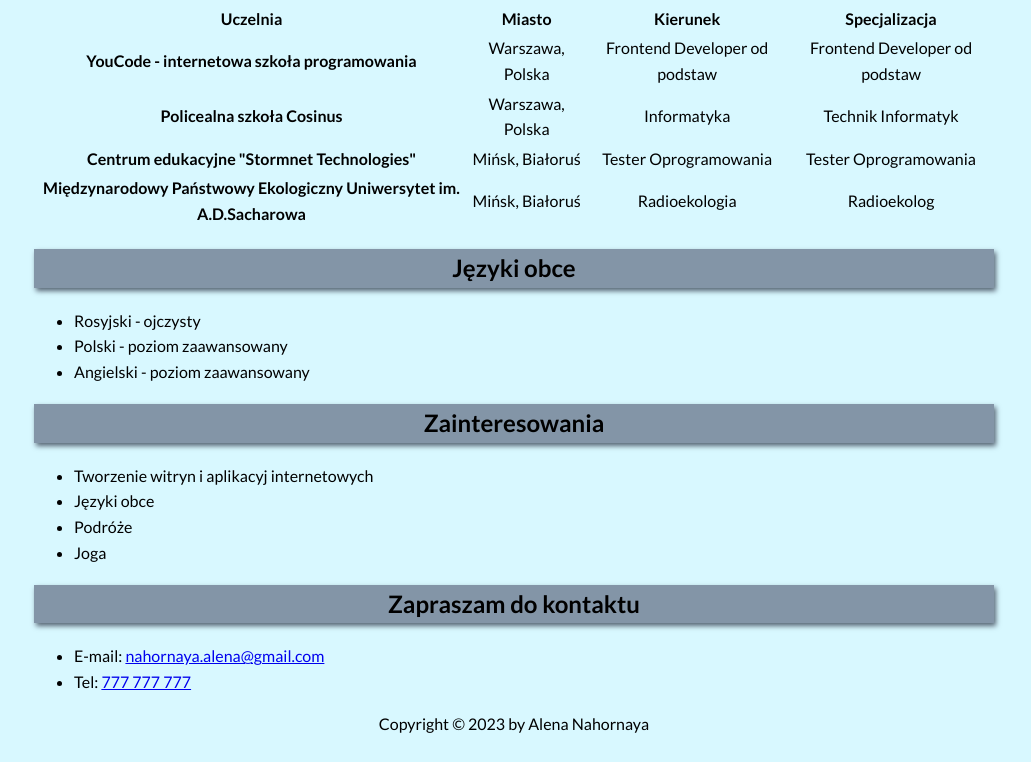
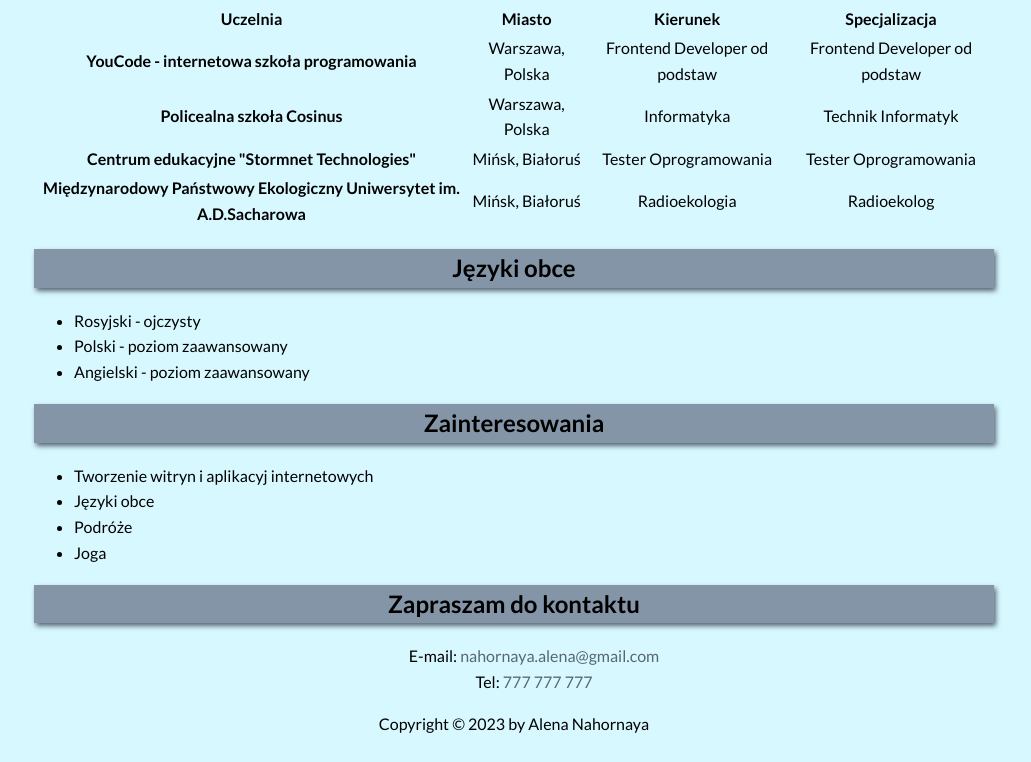
Before and after one commit to LenaNag/homepage, a plain HTML site: page index.html in a window 1280 px wide. Shown: the part 639-1401 px from the top of the page, without its empty margins (126-1157 px from the left). Drawn offline with nearby package versions, Linux system fonts and the light colour scheme.

Commit message:
contact section styles added

```diff
--- a/css/section.css
+++ b/css/section.css
@@ -8,3 +8,17 @@
 .section__list {
     text-align: left;
 }
+
+.section_contactList {
+    list-style: none;
+    text-align: center;
+}
+
+.section__contactLink {
+    text-decoration: none;
+    color: #576574;
+}
+
+.section__contactLink:hover {
+    background-color: #e5eaf0;
+}
--- a/index.html
+++ b/index.html
@@ -119,9 +119,9 @@
             <h2 class="section__header" id="kontakt">Zapraszam do kontaktu</h2>
             <p>
             <ul class="section__list">
-                <li>E-mail: <a class="section__contactLink"
+                <li class="section_contactList">E-mail: <a class="section__contactLink"
                         href="mailto:nahornaya.alena@gmail.com">nahornaya.alena@gmail.com</a></li>
-                <li>Tel: <a class="section__contactLink" href="tel:+48.777777777">777 777 777</a></li>
+                <li class="section_contactList">Tel: <a class="section__contactLink" href="tel:+48.777777777">777 777 777</a></li>
             </ul>
             </p>
         </section>
```
